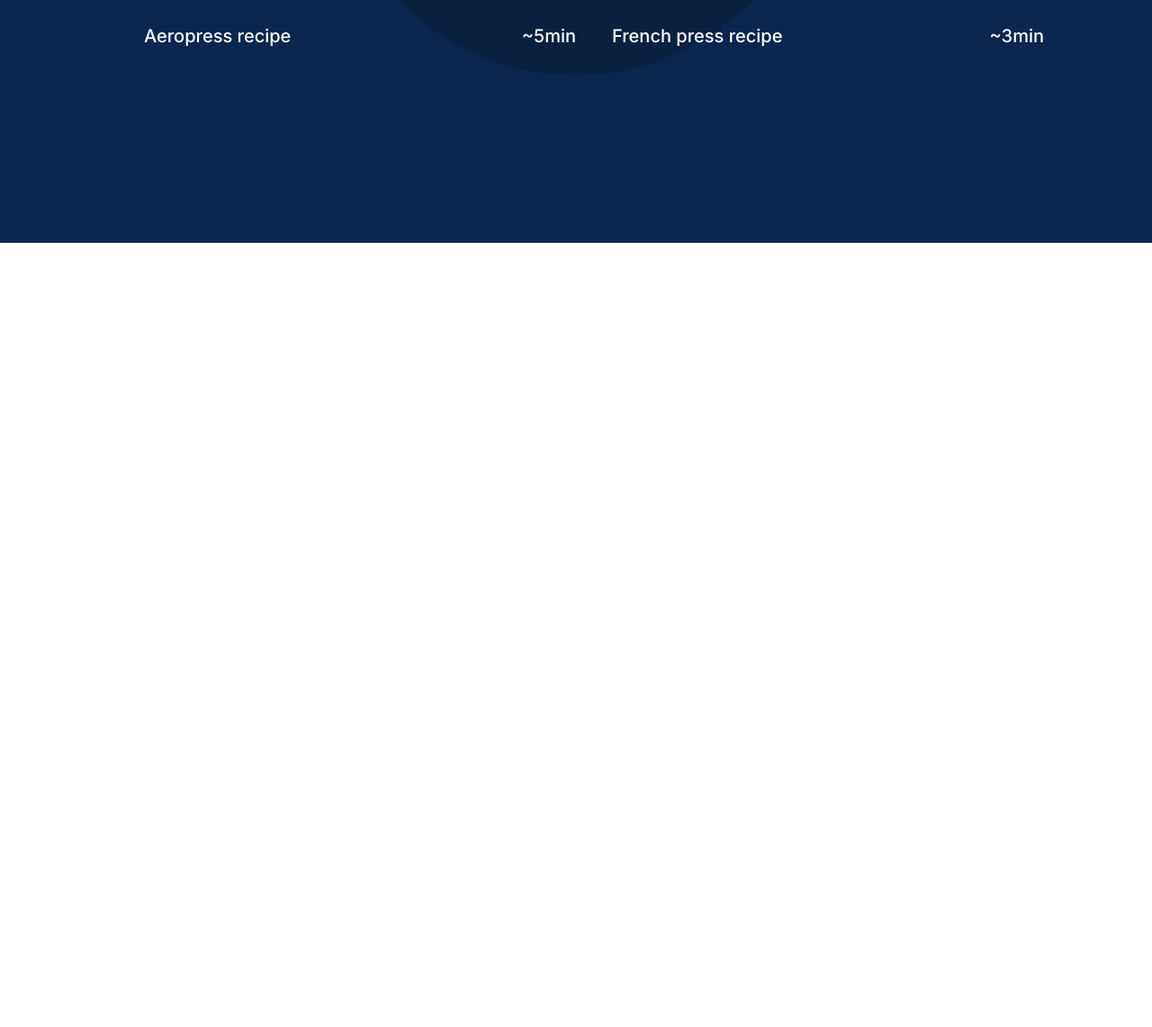
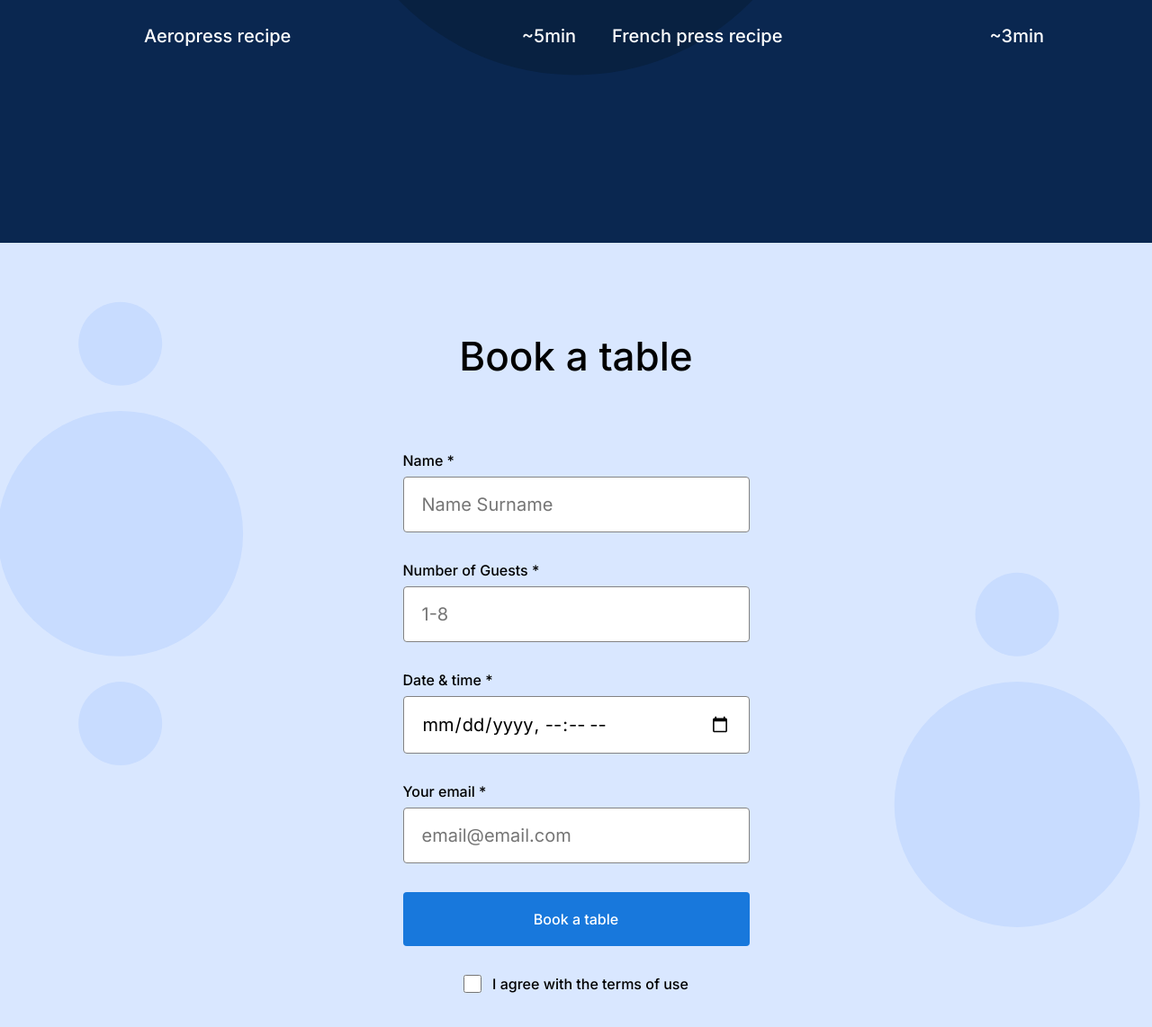
Before and after one commit to markhamilton635/se_project_coffeeshop, a plain HTML site: page index.html in a window 1280 px wide. Shown: the part 1392-2534 px from the top of the page at 90% size. Before the commit the page ends 1662 px from the top, so only its background shows below. Drawn offline with Linux system fonts and the light colour scheme.

Commit message:
add form section

```diff
--- a/index.html
+++ b/index.html
@@ -101,7 +101,67 @@
             </li>
           </ul>
         </section>
-        <section id="reservation" class="reservation"></section>
+        <section id="reservation" class="reservation">
+          <h2 class="reservation__title">Book a table</h2>
+          <form class="reservation__form form">
+            <fieldset class="form__fieldset">
+              <label for="name" class="form__label"
+                >Name *
+                <input
+                  id="name"
+                  type="text"
+                  class="form__input"
+                  placeholder="Name Surname"
+                  required
+                />
+              </label>
+              <label for="guests" class="form__label"
+                >Number of Guests *
+                <input
+                  id="guests"
+                  type="number"
+                  class="form__input"
+                  placeholder="1-8"
+                  min="1"
+                  max="8"
+                  required
+                />
+              </label>
+              <label for="datetime" class="form__label"
+                >Date & time *
+                <input
+                  id="datetime"
+                  type="datetime-local"
+                  class="form__input"
+                  required
+                />
+              </label>
+              <label for="email" class="form__label"
+                >Your email *
+                <input
+                  id="email"
+                  type="email"
+                  class="form__input"
+                  placeholder="email@email.com"
+                  required
+                />
+              </label>
+              <button value="submit" class="form__button">Book a table</button>
+              <label
+                for="checkbox"
+                class="form__label form__label_type_checkbox"
+              >
+                <input
+                  id="checkbox"
+                  type="checkbox"
+                  class="form__checkbox"
+                  required
+                />
+                I agree with the terms of use
+              </label>
+            </fieldset>
+          </form>
+        </section>
         <section id="menu" class="menu"></section>
         <section id="about" class="about"></section>
       </main>
--- a/pages/index.css
+++ b/pages/index.css
@@ -140,3 +140,78 @@
   display: flex;
   justify-content: space-between;
 }
+.reservation {
+  background-color: #d9e7ff;
+  background-image: url(../images/background_reservation.svg);
+  background-position: center;
+  background-size: cover;
+  background-repeat: no-repeat;
+  padding: 100px 0px 120px;
+}
+.reservation__title {
+  margin: 0 0 80px;
+  text-align: center;
+  font-family: "Inter", "Arial", sans-serif;
+  font-weight: 500;
+  font-size: 44px;
+  line-height: 52px;
+}
+.form {
+  max-width: 385px;
+}
+.reservation__form {
+  margin: 0 auto;
+}
+.form__fieldset {
+  border: none;
+  margin: 0;
+  padding: 0;
+}
+.form__label {
+  margin: 0;
+  font-family: "Inter", "Arial", sans-serif;
+  font-weight: 500;
+  font-size: 16px;
+  line-height: 20px;
+}
+.form__input {
+  display: block;
+  border-radius: 4px;
+  margin: 8px 0 32px;
+  padding: 15px 20px;
+  border: 1px solid #838383;
+  width: 100%;
+  box-sizing: border-box;
+  font-family: "Inter", "Arial", sans-serif;
+  font-size: 20px;
+  line-height: 30px;
+  color: #000;
+}
+
+.form__button {
+  border-radius: 4px;
+  background-color: #1878dc;
+  transition: background-color 1s ease linear;
+  margin-bottom: 32px;
+  padding: 20px 0px;
+  width: 100%;
+  border: none;
+  color: white;
+  font-family: "Inter", "Arial", sans-serif;
+  font-weight: 500;
+  font-size: 16px;
+  line-height: 20px;
+}
+.form__button:hover {
+  background-color: #3f96f3;
+}
+.form__checkbox {
+  border-radius: 2px;
+  width: 20px;
+  height: 20px;
+}
+.form__label_type_checkbox {
+  display: flex;
+  gap: 12px;
+  justify-content: center;
+}
```
